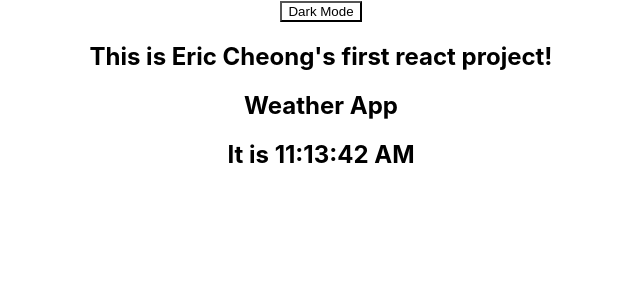
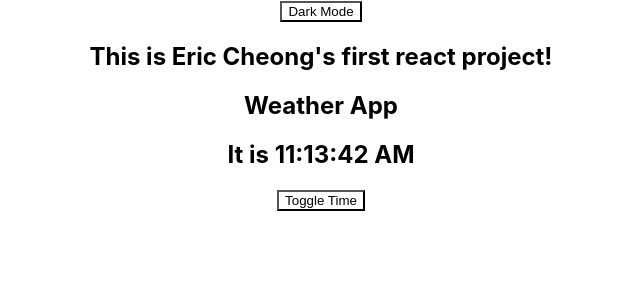
Before and after one commit to 25Ericcheong/weather-app, a React (Create React App) app: page / in a window 1280 px wide. Shown: the top 300 px of the page, without its empty margins (319-959 px from the left). Built offline with nearby package versions, Linux system fonts and the light colour scheme.

Commit message:
toggle time button implementation

```diff
--- a/src/App.js
+++ b/src/App.js
@@ -26,7 +26,7 @@ function App(props) {
       </button>
       <h1>{formatName(user)}</h1>
       <h2>{props.appName}</h2>
-      <Time />
+      <Time buttonMode={mode} />
     </section>
   );
 }
--- a/src/Time.js
+++ b/src/Time.js
@@ -4,18 +4,23 @@ import React from "react";
 class Time extends React.Component {
   constructor(props) {
     super(props);
-    this.state = { date: new Date() };
+    this.state = {
+      date: new Date(),
+      timePaused: false,
+    };
+
+    this.timeToggled = this.timeToggled.bind(this);
   }
 
   componentDidMount() {
     // does not participate in data flow and is called continuously every second after component has been rendered
-    this.timerID = setInterval(() => {
+    this.timeID = setInterval(() => {
       this.tick();
     }, 1000);
   }
 
   componentWillUnmount() {
-    clearInterval(this.timerID);
+    clearInterval(this.timeID);
   }
 
   tick() {
@@ -24,8 +29,30 @@ class Time extends React.Component {
     });
   }
 
+  // used stop time from ticking and resuming time to current time
+  timeToggled() {
+    if (!this.state.timePaused) {
+      clearInterval(this.timeID);
+    } else {
+      this.timeID = setInterval(() => {
+        this.tick();
+      }, 1000);
+    }
+
+    this.setState((prevState) => ({
+      timePaused: !prevState.timePaused,
+    }));
+  }
+
   render() {
-    return <h2>It is {this.state.date.toLocaleTimeString()}</h2>;
+    return (
+      <section>
+        <h2>It is {this.state.date.toLocaleTimeString()}</h2>
+        <button onClick={this.timeToggled} className={this.props.buttonMode}>
+          Toggle Time
+        </button>
+      </section>
+    );
   }
 }
 
```
